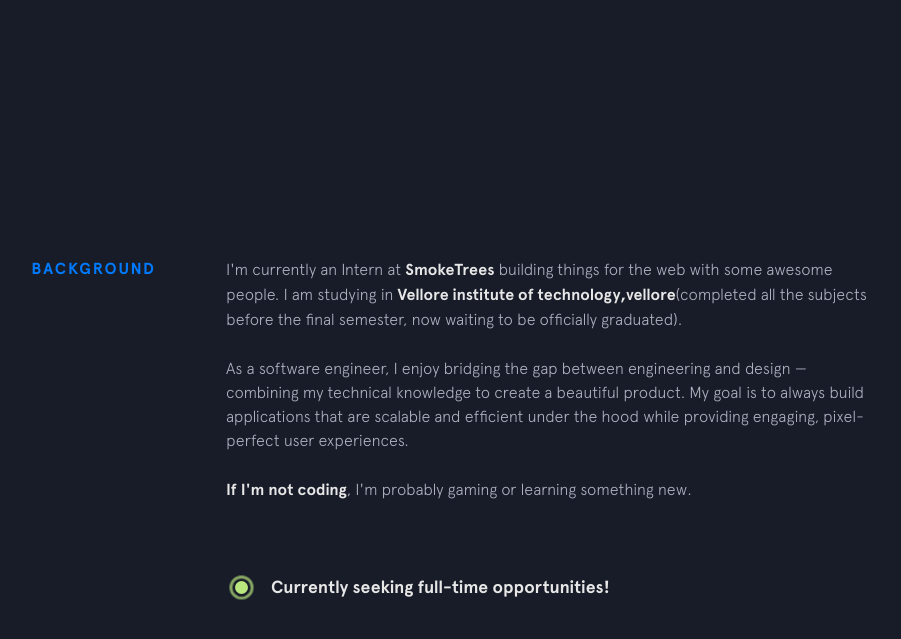
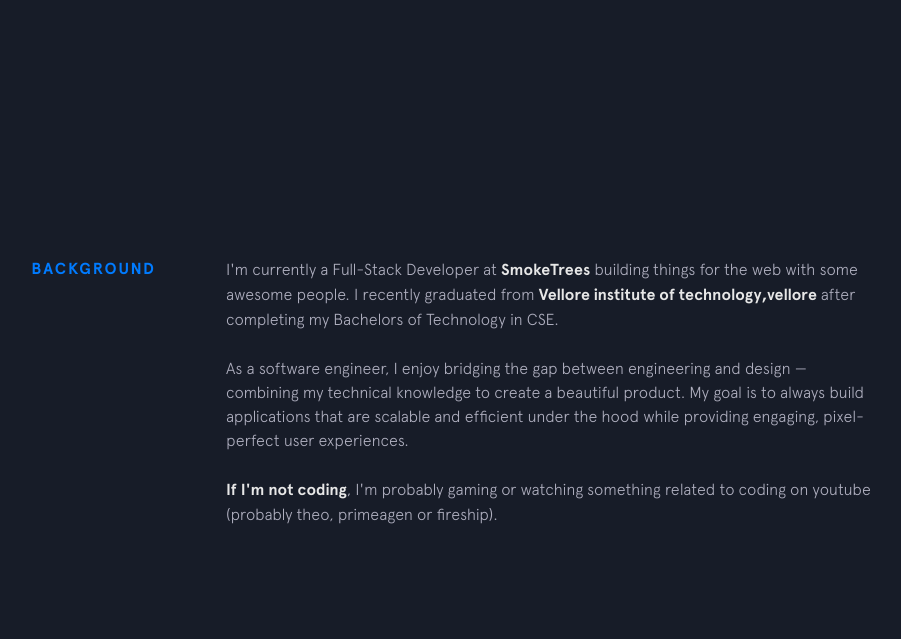
Before and after one commit to adarshsingh87/adarshsingh87.github.io, a Jekyll site: the page built from index.html, in a window 1280 px wide and 900 px high, scrolled down 743 px, cut to the strip 0-647 px from the top of the window. Shown: the top 639 px of the strip, without its empty margins (224-1125 px from the left). Built offline with Jekyll 4.4.1, drawn with Linux system fonts in a browser that asks for light colours.

Commit message:
feat: background update

```diff
--- a/_includes/background.html
+++ b/_includes/background.html
@@ -2,9 +2,9 @@
   <div class="section__title">Background</div>
   <div class="section__content">
     <p>
-      I'm currently an Intern at
-      <a rel="noreferrer" class="underline-link" href="https://smoketrees.in/" target="_blank">SmokeTrees</a> building things for the web with some awesome people. I am studying in
-      <a rel="noreferrer" class="underline-link" href="https://vit.ac.in/" target="_blank">Vellore institute of technology,vellore</a>(completed all the subjects before the final semester, now waiting to be officially graduated).
+      I'm currently a Full-Stack Developer at
+      <a rel="noreferrer" class="underline-link" href="https://smoketrees.in/" target="_blank">SmokeTrees</a> building things for the web with some awesome people. I recently graduated from
+      <a rel="noreferrer" class="underline-link" href="https://vit.ac.in/" target="_blank">Vellore institute of technology,vellore</a> after completing my Bachelors of Technology in CSE.
     </p>
 
     <p>
@@ -14,9 +14,9 @@
     </p>
 
     <p>
-      <strong>If I'm not coding</strong>, I'm probably gaming or learning something new.
+      <strong>If I'm not coding</strong>, I'm probably gaming or watching something related to coding on youtube (probably theo, primeagen or fireship).
     </p>
 
-    {% include employment-status.html %}
+    <!-- {% include employment-status.html %} -->
   </div>
 </section>
```
